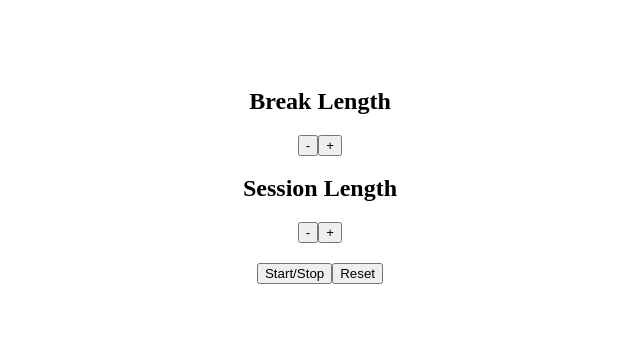
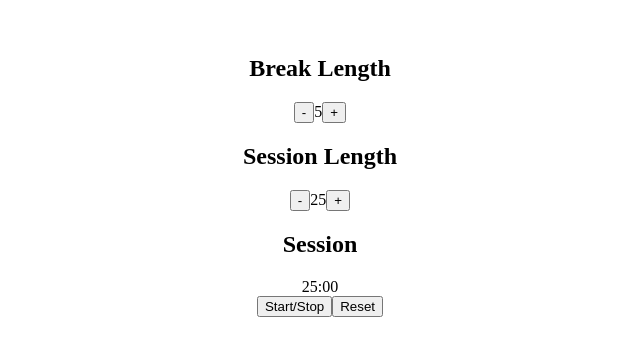
Before and after one commit to sertanrdn/25-5-clock, a React (Vite) app: page / in a window 1280 px wide. Shown: the part 224-580 px from the top of the page, without its empty margins (320-960 px from the left). Built offline with nearby package versions, Linux system fonts and the light colour scheme.

Commit message:
Added timer context to the components to be use

```diff
--- a/src/components/BreakControl.jsx
+++ b/src/components/BreakControl.jsx
@@ -1,13 +1,16 @@
-import React from "react";
+import React, { useContext } from "react";
+import { TimerContext } from '../context/TimerContext.jsx';
 // import './BreakControl.css';
 
-const BreakControl = ({ breakLength, onIncrement, onDecrement }) => {
+const BreakControl = () => {
+    const { breakLength, incrementBreak, decrementBreak } = useContext(TimerContext);
+
     return (
         <div>
             <h2 id="break-label">Break Length</h2>
-            <button id="break-decrement" onClick={onDecrement}>-</button>
+            <button id="break-decrement" onClick={decrementBreak}>-</button>
             <span id="break-length">{breakLength}</span>
-            <button id="break-increment" onClick={onIncrement}>+</button>
+            <button id="break-increment" onClick={incrementBreak}>+</button>
         </div>
     );
 }
--- a/src/components/Controls.jsx
+++ b/src/components/Controls.jsx
@@ -1,11 +1,13 @@
-import React from 'react';
+import React, { useContext } from 'react';
+import { TimerContext } from '../context/TimerContext';
 // import './Controls.css';
 
-function Controls({ onStartStop, onReset }) {
+const Controls = () => {
+  const { handleStartStop, handleReset } = useContext(TimerContext);
   return (
     <div>
-      <button id="start_stop" onClick={onStartStop}>Start/Stop</button>
-      <button id="reset" onClick={onReset}>Reset</button>
+      <button id="start_stop" onClick={handleStartStop}>Start/Stop</button>
+      <button id="reset" onClick={handleReset}>Reset</button>
     </div>
   );
 }
--- a/src/components/SessionControl.jsx
+++ b/src/components/SessionControl.jsx
@@ -1,13 +1,16 @@
-import React from 'react';
+import React, { useContext } from 'react';
+import { TimerContext } from '../context/TimerContext';
 // import './SessionControl.css';
 
-function SessionControl({ sessionLength, onIncrement, onDecrement }) {
+const SessionControl = () => {
+  const { sessionLength, incrementSession, decrementSession } = useContext(TimerContext);
+
   return (
     <div>
       <h2 id="session-label">Session Length</h2>
-      <button id="session-decrement" onClick={onDecrement}>-</button>
+      <button id="session-decrement" onClick={decrementSession}>-</button>
       <span id="session-length">{sessionLength}</span>
-      <button id="session-increment" onClick={onIncrement}>+</button>
+      <button id="session-increment" onClick={incrementSession}>+</button>
     </div>
   );
 }
--- a/src/components/TimerDisplay.jsx
+++ b/src/components/TimerDisplay.jsx
@@ -1,10 +1,12 @@
-import React from "react";
+import React, { useContext } from "react";
+import { TimerContext } from "../context/TimerContext";
 // import './TimerDisplay.css';
 
-const TimerDisplay = ({ timerLabel, timeLeft }) => {
+const TimerDisplay = () => {
+    const { mode, timeLeft } = useContext(TimerContext);
     return (
         <div>
-            <h2 id="timer-label">{timerLabel}</h2>
+            <h2 id="timer-label">{mode}</h2>
             <div id="time-left">{timeLeft}</div>
             <audio id="beep" src="/beep.mp3" />
         </div>
```
